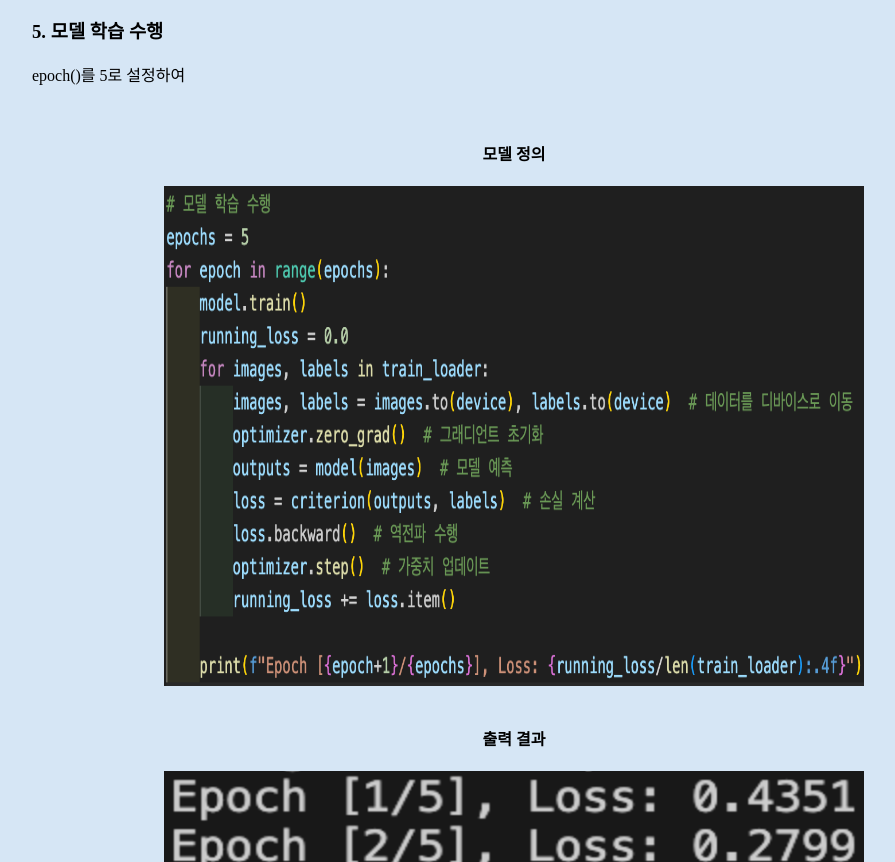
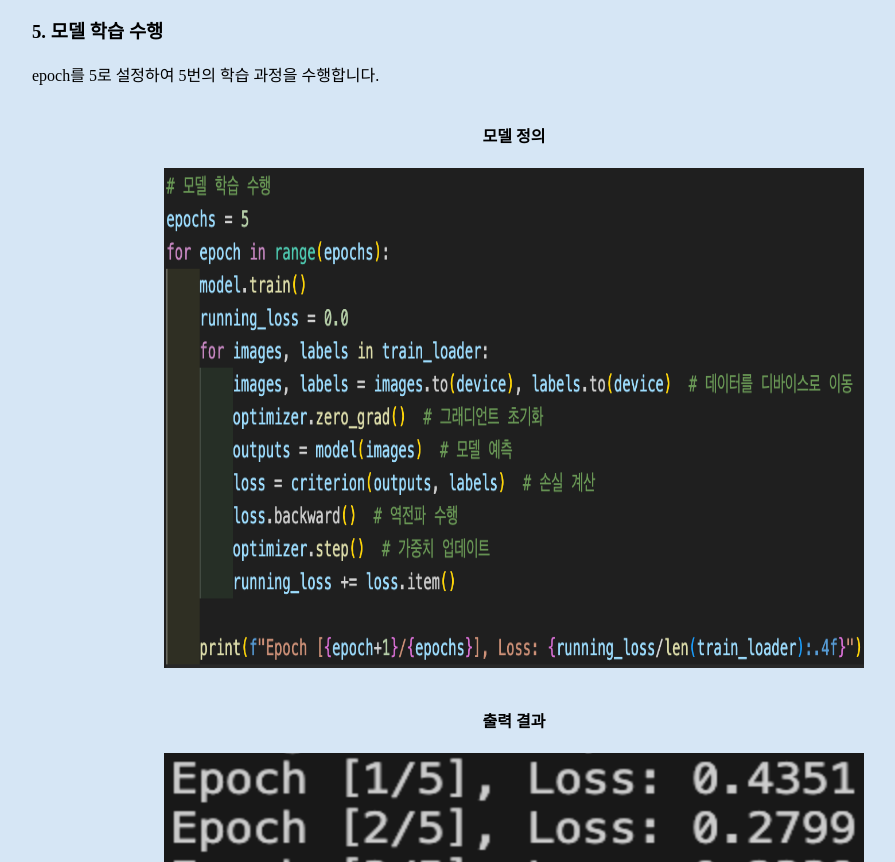
Before and after one commit to parkss1324/FrontEnd_Project, a plain HTML site: page machineVision_Python.html in a window 1280 px wide. Shown: the part 4282-5144 px from the top of the page, without its empty margins (126-1021 px from the left). Drawn offline with Linux system fonts and the light colour scheme.

Commit message:
딥러닝 문구 수정

```diff
--- a/machineVision_Python.html
+++ b/machineVision_Python.html
@@ -139,7 +139,7 @@
 
             <div class="deep-five">
                 <h3>5. 모델 학습 수행<br></h3>
-                <p> epoch()를 5로 설정하여 <br><br>
+                <p> epoch를 5로 설정하여 5번의 학습 과정을 수행합니다.
                 </p>
                 <div class="dl_pic_06">
                     <h4>모델 정의</h4>
```
